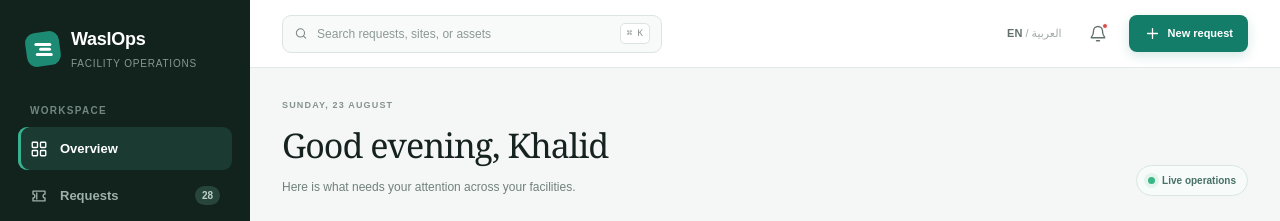
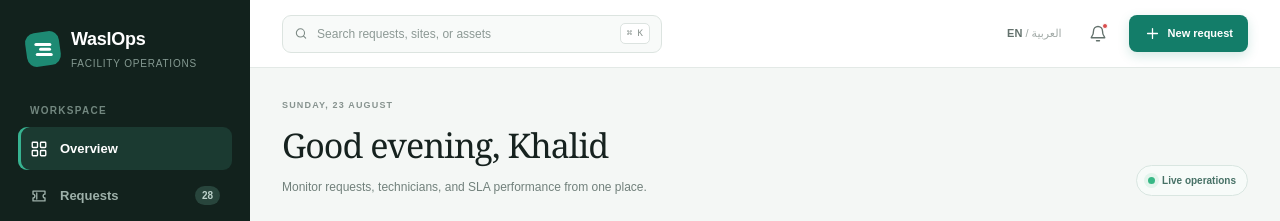
Before and after one commit to kkhbrany7166/resolveops, a Next.js app: page / in a window 1280 px wide. Shown: the top 221 px of the page. Built offline with nearby package versions, Linux system fonts and the light colour scheme.

Commit message:
Refine dashboard introduction

```diff
--- a/app/page.tsx
+++ b/app/page.tsx
@@ -80,7 +80,7 @@ export default function Home() {
         </header>
 
         <div className="content">
-          <section className="page-heading"><div><p className="eyebrow">Sunday, 23 August</p><h1>Good evening, Khalid</h1><p>Here is what needs your attention across your facilities.</p></div><div className="live-status"><span></span> Live operations</div></section>
+          <section className="page-heading"><div><p className="eyebrow">Sunday, 23 August</p><h1>Good evening, Khalid</h1><p>Monitor requests, technicians, and SLA performance from one place.</p></div><div className="live-status"><span></span> Live operations</div></section>
 
           <section className="metrics" aria-label="Operations summary">
             <MetricCard label="Active requests" value="28" detail="+4 today" icon="ticket" tone="teal" />
```
